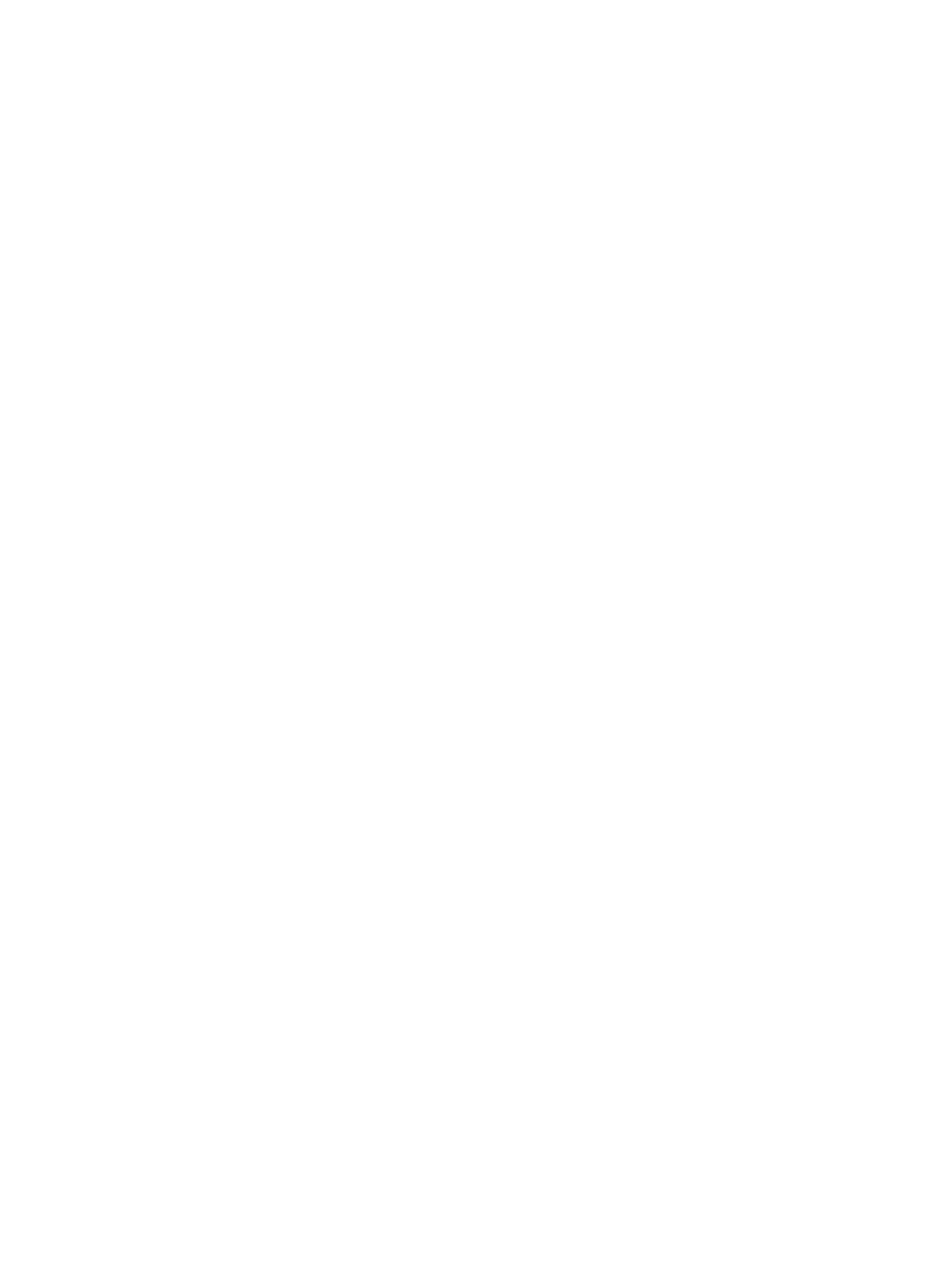
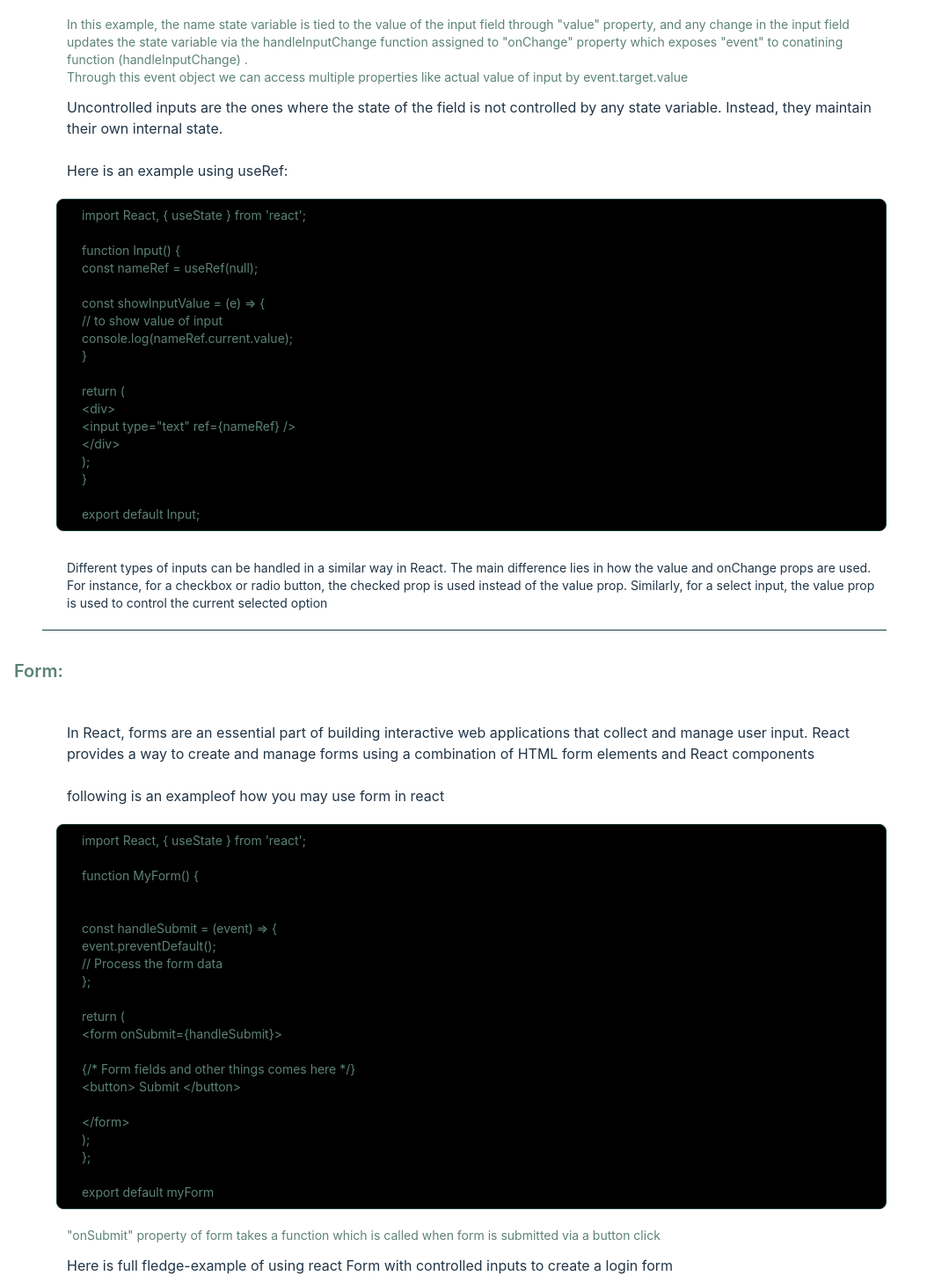
Before and after one commit to huzaifac137/learn-react, a React (Vite) app: page /forms in a window 1280 px wide. Shown: the part 802-2253 px from the top of the page at 88% size, without its empty margins (0-1054 px from the left). Before the commit the page ends 800 px from the top, so only its background shows below. Built offline with nearby package versions, Linux system fonts and the light colour scheme.

Commit message:
forms and input done

```diff
--- a/src/components/Description.jsx
+++ b/src/components/Description.jsx
@@ -2,8 +2,8 @@ import React from 'react';
 
 function Description({content  , contentMiddle, contentEnd , children}){
     return (
-           <div className='w-11/12 ml-4 sm:w-3/4  mt-6  md:ml-12 bg-transparent border border-b-secondary border-t-0 border-r-0 border-l-0
-             flex flex-col items-start justify-evenly p-5 mb-4 '>
+           <div className='w-11/12  md:w-3/4  mt-6  md:ml-12 bg-transparent border border-b-secondary border-t-0 border-r-0 border-l-0
+             flex flex-col items-start justify-evenly pt-5 pb-5 pl-2 pr-2 mb-4 gap-3 '>
 
 
           { content ?  <p className='ml-5 whitespace-pre-line text-md '>{content}</p> : null  }
--- a/src/pages/Forms.jsx
+++ b/src/pages/Forms.jsx
@@ -4,23 +4,157 @@ import Step from '../components/Step';
 function Forms(){
     const data = [
 
+        {
+            heading : `Controlled inputs are the input fields where the state of the field is controlled by state variables. In other words, the value of the field is directly linked to the state of the component. Here's a simple example of a controlled input field: ` ,
+            desc : `import React, { useState } from 'react';
 
-]
+            function App() {
+              const [name, setName] = useState("");
+
+              const handleInputChange = (e) => {
+                setName(e.target.value);
+              }
+
+              return (
+                <div>
+                  <input type="text" value={name} onChange={handleInputChange} />
+                </div>
+              );
+            }
+
+            export default App;` ,
+            end : `In this example, the name state variable is tied to the value of the input field through "value" property, and any change in the input field updates the state variable via the handleInputChange function assigned to "onChange" property which exposes "event" to conatining function (handleInputChange) .
+            Through this event object we can access multiple properties like actual value of input by event.target.value`
+        } ,
+        {
+            heading : `Uncontrolled inputs are the ones where the state of the field is not controlled by any state variable. Instead, they maintain their own internal state. \n \n Here is an example using useRef:` ,
+            desc : `import React, { useState } from 'react';
+
+            function Input() {
+              const nameRef = useRef(null);
+
+              const showInputValue = (e) => {
+                // to show value of input
+                console.log(nameRef.current.value);
+              }
+
+              return (
+                <div>
+                  <input type="text" ref={nameRef} />
+                </div>
+              );
+            }
+
+            export default Input;`
+        }
+
+];
+
+const data2 = [{
+   heading : `Here is full fledge-example of using react Form with controlled inputs to create a login form` ,
+   desc : `import React, { useState } from 'react';
+
+   const LoginForm = () => {
+     const [email, setEmail] = useState('');
+     const [password, setPassword] = useState('');
+
+     const handleEmailChange = (event) => {
+       setEmail(event.target.value);
+     };
+
+     const handlePasswordChange = (event) => {
+       setPassword(event.target.value);
+     };
+
+     const handleSubmit = (event) => {
+       event.preventDefault();
+
+       // Perform login logic with email and password
+
+     };
+
+     return (
+      <form onSubmit={handleSubmit}>
+
+
+          <input
+            type="email"
+            placeholder="enter email"
+            value={email}
+            onChange={handleEmailChange}
+          />
+
+
+          <input
+            type="password"
+            placeholder="enter password"
+            value={password}
+            onChange={handlePasswordChange}
+          />
+
+        <button> Login </button>
+      </form>
+    );
+  };
+
+  export default LoginForm;
+  `
+}]
     return (
 <>
 <h2 className="text-2xl mt-10  text-center"> Forms & Inputs </h2>
- <Step descriptionContent={`In React, forms are an essential part of building interactive web applications that collect and manage user input. React provides a way to create and manage forms using a combination of HTML form elements and React components
+ <Step headingTitle={"Input Field"} descriptionContent={`In React, input fields are a bit different from standard HTML input fields because they maintain an internal state behind the scene. They can be used independently outside forms. There are two types of inputs in react , "controlled" and "uncontrolled" input. \n \n A simple input field in react is as follow:`}
+ descriptionContentMiddle={` <input type='text' placeholder='username' />`}
+ descriptionContentEnd={`Different types of inputs can be handled in a similar way in React. The main difference lies in how the value and onChange props are used. For instance, for a checkbox or radio button, the checked prop is used instead of the value prop. Similarly, for a select input, the value prop is used to control the current selected option`}>
 
-`}>
-     {data.map((item)=> <>
+         {data.map((item)=> <>
             <p className='ml-5 whitespace-pre-line text-md '>{ item.heading}</p>
 
           <section className='border border-secondary bg-black rounded-lg w-full p-2 m-2'>
             <p className='ml-5 whitespace-pre-line text-tertiary text-sm'>{item.desc}</p>
             </section>
+            <p className='ml-5 whitespace-pre-line text-tertiary text-sm'>{item.end}</p>
+
         </>)}
- </Step>
- <a className='cursor-pointer align-center flex flex-col items-center mb-4' href='/handlers'> Next : Handlers </a>
+
+    </Step>
+
+<Step headingTitle={"Form"} descriptionContent={`In React, forms are an essential part of building interactive web applications that collect and manage user input. React provides a way to create and manage forms using a combination of HTML form elements and React components \n\n following is an exampleof how you may use form in react`}
+descriptionContentMiddle={`import React, { useState } from 'react';
+
+function MyForm() {
+
+
+  const handleSubmit = (event) => {
+    event.preventDefault();
+    // Process the form data
+  };
+
+  return (
+    <form onSubmit={handleSubmit}>
+
+    {/* Form fields and other things comes here */}
+    <button> Submit </button>
+
+    </form>
+  );
+};
+
+export default myForm`}>
+  <p className='ml-5 whitespace-pre-line text-tertiary text-sm'> "onSubmit" property of form takes a function which is called when form is submitted via a button click</p>
+
+  {data2.map((item)=> <>
+            <p className='ml-5 whitespace-pre-line text-md '>{ item.heading}</p>
+
+          <section className='border border-secondary bg-black rounded-lg w-full p-2 m-2'>
+            <p className='ml-5 whitespace-pre-line text-tertiary text-sm'>{item.desc}</p>
+            </section>
+            <p className='ml-5 whitespace-pre-line text-tertiary text-sm'>{item.end}</p>
+
+        </>)}
+
+</Step>
+ <a className='cursor-pointer align-center flex flex-col items-center mb-4' href=''> Next : Routing (Multiple Pages) </a>
 </>
     )
 };
--- a/src/pages/Hooks.jsx
+++ b/src/pages/Hooks.jsx
@@ -8,7 +8,7 @@ function Hooks(){
         <Step descriptionContent={`Hooks allows you manipulate React state and lifecycle in function components. Hooks don't work inside classes.
          \n Following are the mostly used hooks in React : `}  descriptionContentMiddle={`=> useState \n \n => useEffect \n \n => useRef \n \n  => useMemo
          \n => useCallback \n \n => useContext \n`}
-       descriptionContentEnd={`We will discuss first three in details in next portion and others also in some part of the course `} />
+       descriptionContentEnd={` Hooks can only be used inside of a functional Component \n \n We will discuss first three in details in next portion and others also in some part of the course `} />
        <a className='cursor-pointer align-center flex flex-col items-center mb-4' href='/usestate'> Next : useState hook </a>
         </>
 
--- a/tailwind.config.js
+++ b/tailwind.config.js
@@ -5,8 +5,8 @@ export default {
   ],
   theme: {
     screens :{
-       'sm' : "640px" ,
-        'md' : "768px" ,
+       'sm' : "480px" ,
+        'md' : "800px" ,
        'lg ':"1024px"
     } ,
     colors :{
```
